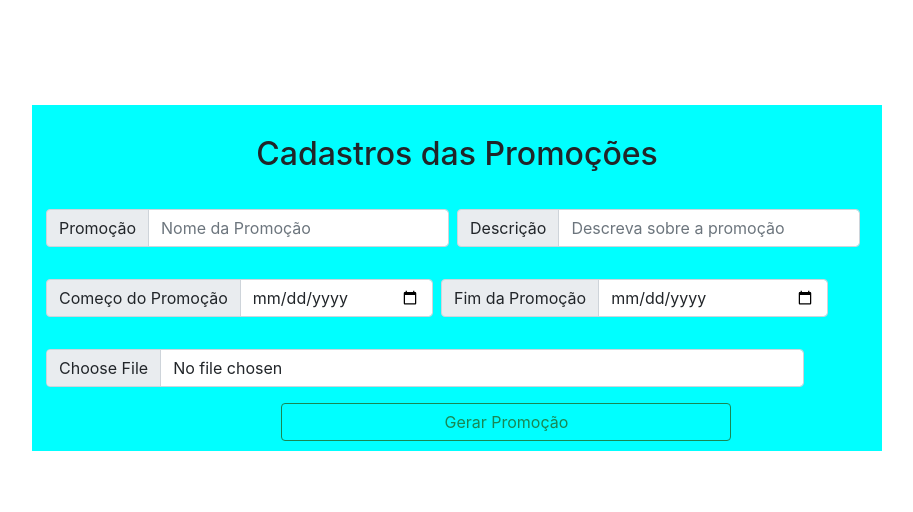
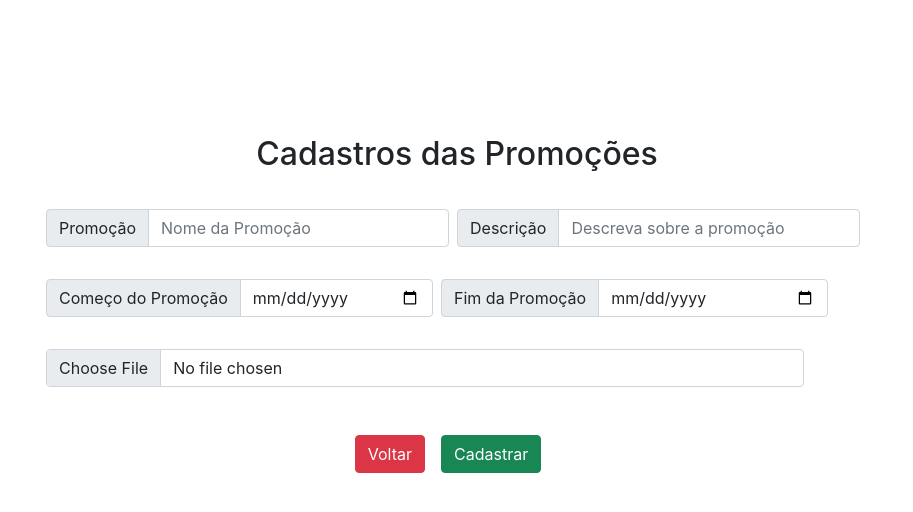
Before and after one commit to felipefugimoto/RadioBC, a PHP site: page /cadastro.php in a window 1280 px wide. Shown: the top 512 px of the page, without its empty margins (183-1096 px from the left). Run offline with PHP 8.4, Linux system fonts and the light colour scheme.

Commit message:
Criado dois botoes

```diff
--- a/cadastro.php
+++ b/cadastro.php
@@ -59,7 +59,17 @@
               </div>
 
           </div>
-          <button type="button" class="btn btn-outline-success btn-prom">Gerar Promoção</button>
+          <div class="row g-3">
+            <div class="col d-flex justify-content-end">
+              <button type="button" class="btn btn-danger ">Voltar</button>
+            </div>
+            <div class="col d-flex justify-content-start">
+               <button type="button" class="btn btn-success ">Cadastrar</button>
+            </div>
+          </div>
+
+
+
         </form>
         </div>
       </div>
--- a/css/cadastros.css
+++ b/css/cadastros.css
@@ -1,6 +1,6 @@
 .container-cad{
     width: 850px;
-    background-color: aqua;
+
     margin-top: 105px;
     padding: 10px;
 }
--- a/css/principal.css
+++ b/css/principal.css
@@ -5,4 +5,5 @@
 }
 body{
     font-family: -apple-system, BlinkMacSystemFont, 'Segoe UI', Roboto, Oxygen, Ubuntu, Cantarell, 'Open Sans', 'Helvetica Neue', sans-serif;
+
 }
```
Also changed, not shown: img/download (1).jpg (added).
